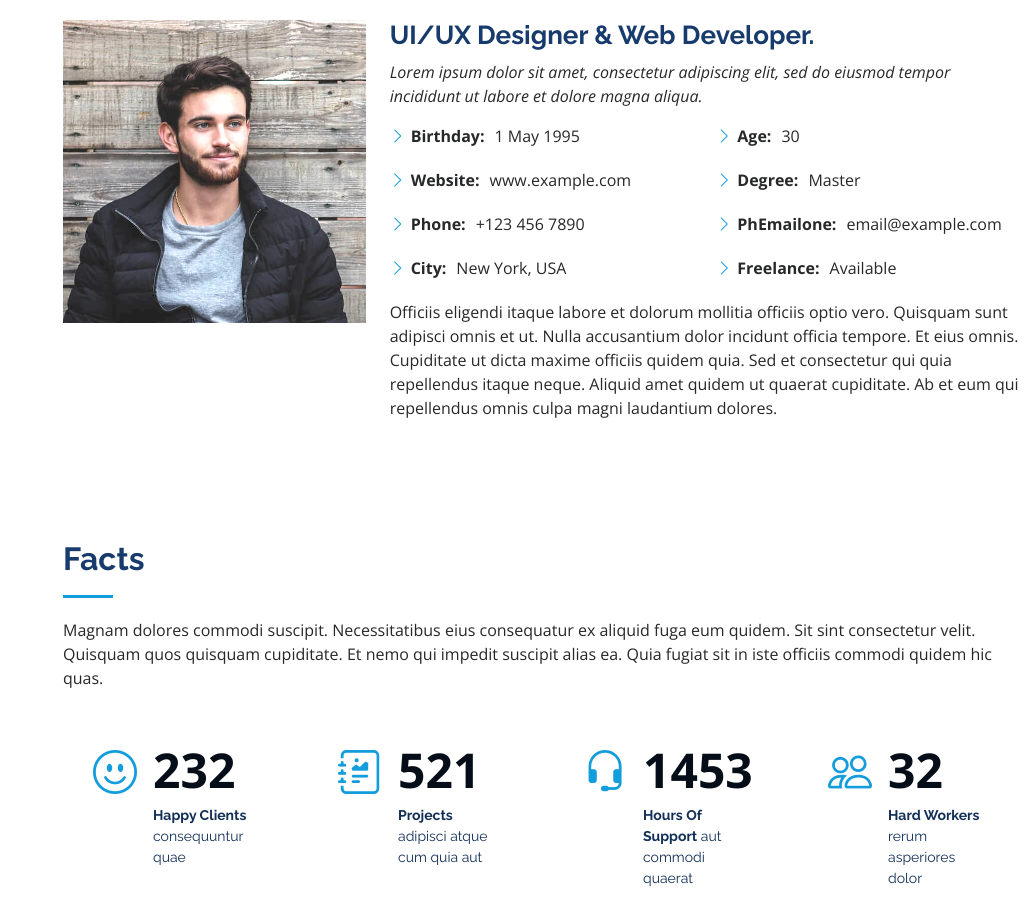
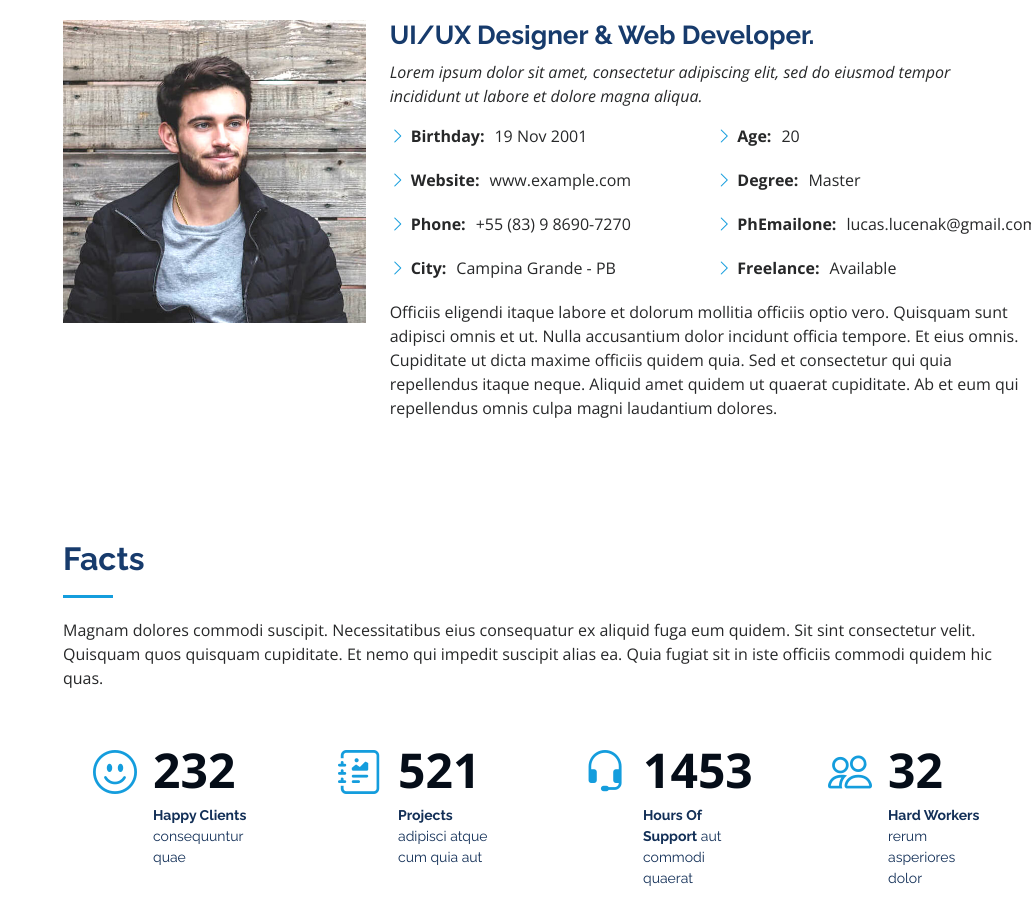
Before and after one commit to lucaslucenak/my-portfolio, a plain HTML site: page index.html in a window 1280 px wide. Shown: the part 1020-1942 px from the top of the page, without its empty margins (249-1280 px from the left). Drawn offline with nearby package versions, Linux system fonts and the light colour scheme.

Commit message:
updated about

```diff
--- a/index.html
+++ b/index.html
@@ -94,17 +94,17 @@
             <div class="row">
               <div class="col-lg-6">
                 <ul>
-                  <li><i class="bi bi-chevron-right"></i> <strong>Birthday:</strong> <span>1 May 1995</span></li>
+                  <li><i class="bi bi-chevron-right"></i> <strong>Birthday:</strong> <span>19 Nov 2001</span></li>
                   <li><i class="bi bi-chevron-right"></i> <strong>Website:</strong> <span>www.example.com</span></li>
-                  <li><i class="bi bi-chevron-right"></i> <strong>Phone:</strong> <span>+123 456 7890</span></li>
-                  <li><i class="bi bi-chevron-right"></i> <strong>City:</strong> <span>New York, USA</span></li>
+                  <li><i class="bi bi-chevron-right"></i> <strong>Phone:</strong> <span>+55 (83) 9 8690-7270</span></li>
+                  <li><i class="bi bi-chevron-right"></i> <strong>City:</strong> <span>Campina Grande - PB</span></li>
                 </ul>
               </div>
               <div class="col-lg-6">
                 <ul>
-                  <li><i class="bi bi-chevron-right"></i> <strong>Age:</strong> <span>30</span></li>
+                  <li><i class="bi bi-chevron-right"></i> <strong>Age:</strong> <span>20</span></li>
                   <li><i class="bi bi-chevron-right"></i> <strong>Degree:</strong> <span>Master</span></li>
-                  <li><i class="bi bi-chevron-right"></i> <strong>PhEmailone:</strong> <span>email@example.com</span></li>
+                  <li><i class="bi bi-chevron-right"></i> <strong>PhEmailone:</strong> <span>lucas.lucenak@gmail.com</span></li>
                   <li><i class="bi bi-chevron-right"></i> <strong>Freelance:</strong> <span>Available</span></li>
                 </ul>
               </div>
```
